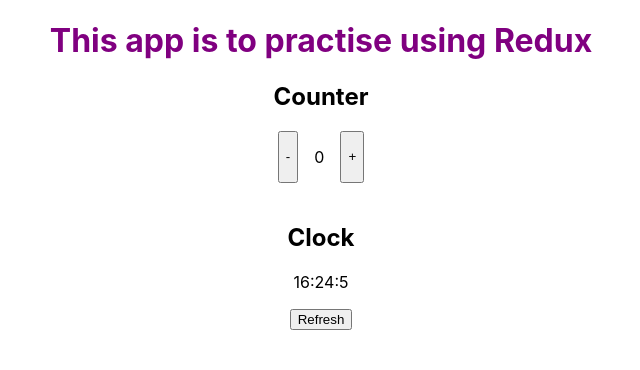
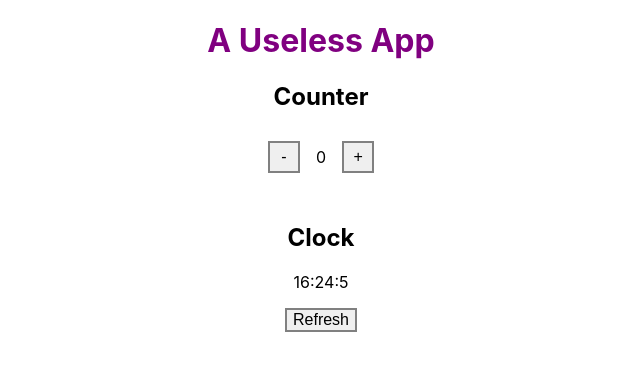
Before and after one commit to audefaucheux/counter-app, a React (Create React App) app: page / in a window 1280 px wide. Shown: the top 370 px of the page, without its empty margins (319-959 px from the left). Built offline with nearby package versions, Linux system fonts and the light colour scheme.

Commit message:
add styling to buttons

```diff
--- a/src/App.css
+++ b/src/App.css
@@ -2,45 +2,25 @@
   text-align: center;
 }
 
-/*
-.App-logo {
-  height: 40vmin;
-  pointer-events: none;
-}
-
-@media (prefers-reduced-motion: no-preference) {
-  .App-logo {
-    animation: App-logo-spin infinite 20s linear;
-  }
-}
-
-.App-header {
-  background-color: #282c34;
-  min-height: 100vh;
-  display: flex;
-  flex-direction: column;
-  align-items: center;
-  justify-content: center;
-  font-size: calc(10px + 2vmin);
-  color: white;
-}
-
-.App-link {
-  color: #61dafb;
-}
-
-@keyframes App-logo-spin {
-  from {
-    transform: rotate(0deg);
-  }
-  to {
-    transform: rotate(360deg);
-  }
-} */
-
 .counter {
   display: flex;
   justify-content: center;
+  align-items: center;
+}
+
+button {
+  font-size: 1rem;
+  border: solid 2px gray;
+}
+
+.counter-button {
+  width: 2rem;
+  height: 2rem;
+}
+
+.refresh-button {
+  width: 6rem;
+  height: 2rem;
 }
 
 .count {
@@ -48,5 +28,5 @@
 }
 
 h1 {
-  color:purple;
+  color: purple;
 }
--- a/src/App.js
+++ b/src/App.js
@@ -5,13 +5,9 @@
 
 import Counter from "./Counter";
 import Clock from "./Clock";
-import {
-  reducer,
-  initialState,
-} from './reducer'
+import { reducer, initialState } from "./reducer";
 import "./App.css";
 
-// store the states
 const store = createStore(reducer, initialState, composeWithDevTools());
 
 class App extends React.Component {
@@ -19,7 +15,7 @@
     return (
       <Provider store={store}>
         <div className="App">
-          <h1>This app is to practise using Redux</h1>
+          <h1>A Useless App</h1>
           <Counter />
           <br />
           <Clock />
--- a/src/Clock.js
+++ b/src/Clock.js
@@ -18,12 +18,12 @@
   }
 }
 
-const mapStateToProps = state => ({
-  time: state.time
+const mapStateToProps = (state) => ({
+  time: state.time,
 });
 
 const mapDispatchToProps = {
-  refreshTime
+  refreshTime,
 };
 
 export default connect(mapStateToProps, mapDispatchToProps)(Clock);
--- a/src/Counter.js
+++ b/src/Counter.js
@@ -18,9 +18,13 @@
       <>
         <h2>Counter</h2>
         <div className="counter">
-          <button onClick={this.decrement}>-</button>
+          <button onClick={this.decrement} className="counter-button">
+            -
+          </button>
           <div className="count">{this.props.count}</div>
-          <button onClick={this.increment}>+</button>
+          <button onClick={this.increment} className="counter-button">
+            +
+          </button>
         </div>
       </>
     );
@@ -28,14 +32,14 @@
 }
 
 // get state and pass it down as component props
-const mapStateToProps = state => ({
-  count: state.count
+const mapStateToProps = (state) => ({
+  count: state.count,
 });
 
 // actions creators passed down as props
 const mapDispatchToProps = {
   increment,
-  decrement
+  decrement,
 };
 
 // connect component to redux
```
Also changed, not shown: src/reducer.js (+5 -5 lines).
